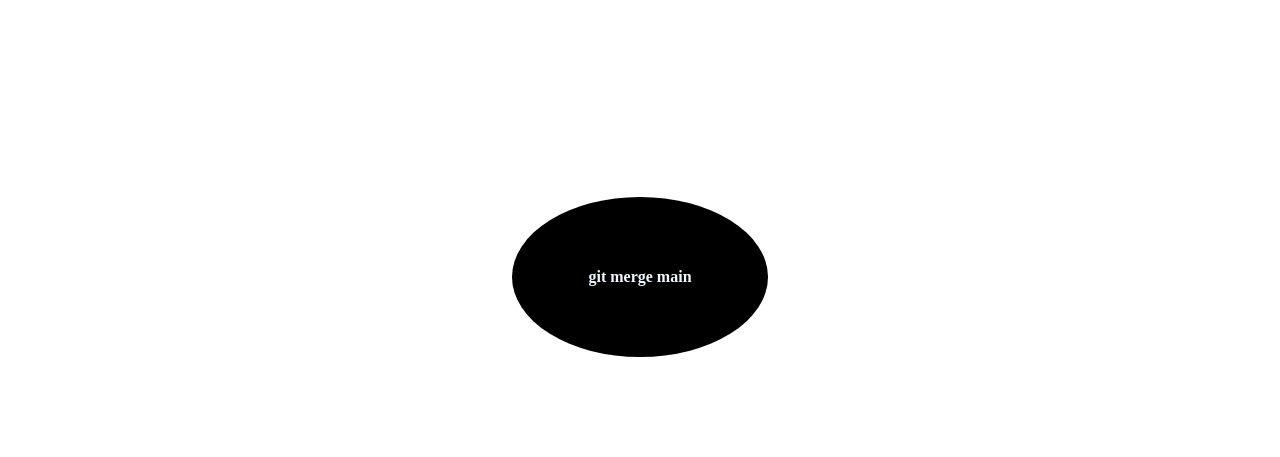
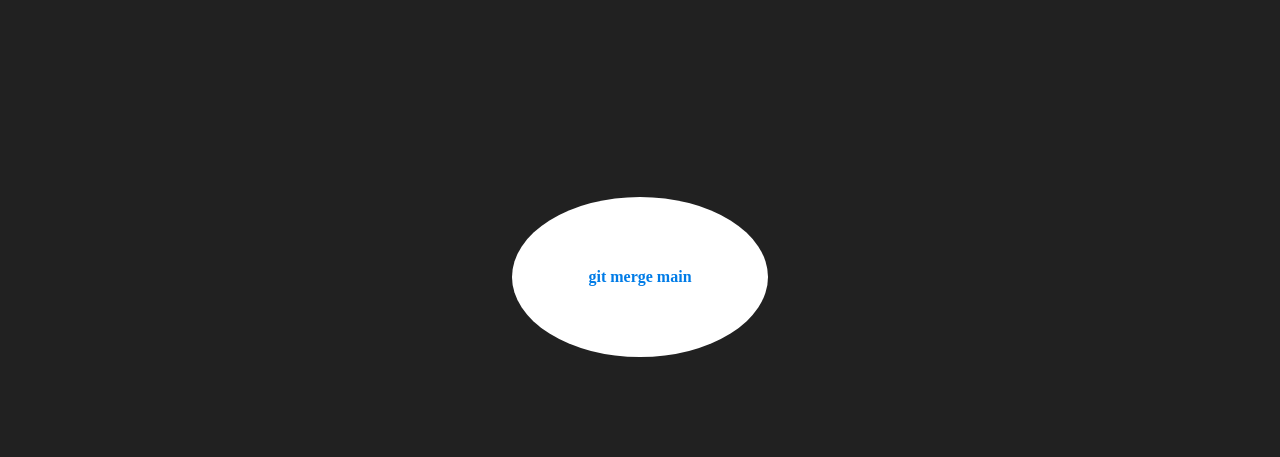
Before and after one commit to btrindadefm/git-aprendendo, a plain HTML site: page index.html in a window 1280 px wide. Shown: the part 354-811 px from the top of the page. Drawn offline with Linux system fonts and the light colour scheme.

Commit message:
mudando cor de background

```diff
--- a/index.html
+++ b/index.html
@@ -12,6 +12,9 @@
             padding: 0;
             box-sizing: border-box;
         }
+        body {
+            background-color: #212121;
+        }
 
         .voalinhar {
             height: 90vh;
@@ -25,8 +28,8 @@
             display: flex;
             justify-content: center;
             align-items: center;
-            background-color: black;
-            color: aliceblue;
+            background-color: rgb(255, 255, 255);
+            color: rgb(1, 124, 231);
             height: 20vh;
             width: 20%;
             border-radius: 50%;
```
